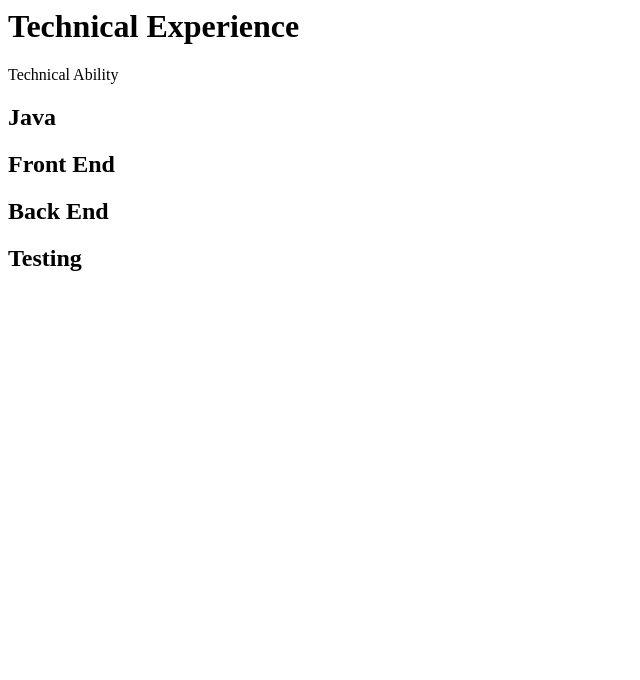
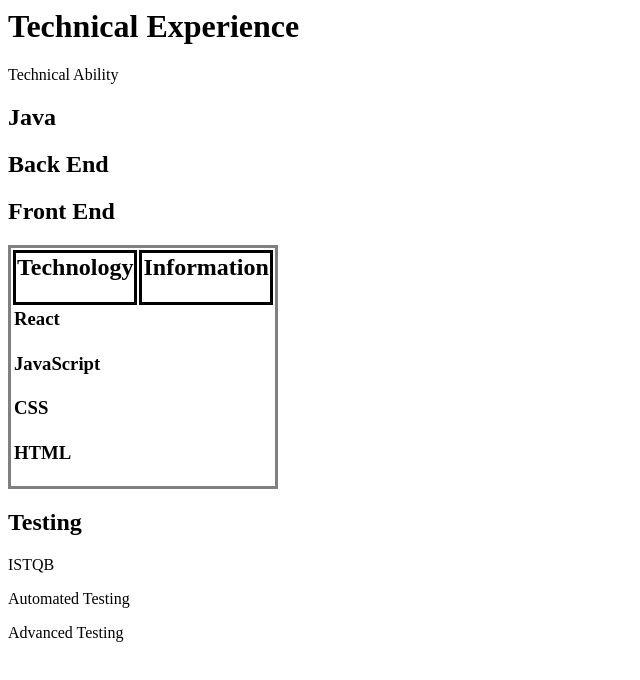
Before and after one commit to lwhamilton03/lwhamilton03.github.io, a website: page TechnicalExperience.html in a window 1280 px wide. Shown: the whole page, without its empty margins (0-640 px from the left). Drawn offline with Linux system fonts and the light colour scheme.

Commit message:
technical information added

```diff
--- a/TechnicalExperience.html
+++ b/TechnicalExperience.html
@@ -9,9 +9,56 @@
 
         <div id= "sections">
             <div id="java"><h2>Java</h2></div>
-            <div id="front"><h2>Front End </h2></div>
             <div id="back"><h2>Back End </h2></div>
-            <div id="testing"><h2> Testing </h2></div>
+            <div id="front">
+                <div><h2>Front End </h2></div>
+                <div>
+                    <!-- Introduce grids with gaps etc -->
+                    <table style ="border-style:solid">
+                        <thead >
+                            <th style ="border-style:solid" ><h2>Technology</h2></th>
+                            <th style ="border-style:solid"><h2>Information</h2></th>
+                        </thead>
+                        <tbody >
+                            <tr >
+                            <td ><h3>React</h3></td>
+                            </td>
+                            </tr>
+
+                            <tr>
+                                <td>
+                                    <h3>JavaScript</h3>
+                                </td>
+                                </td>
+                            </tr>
+
+                            <tr>
+                                <td>
+                                    <h3>CSS</h3>
+                                </td>
+                            </td>
+                            </tr>
+
+                            <tr>
+                                <td>
+                                    <h3>HTML</h3>
+                                </td>
+                            </td>
+                            </tr>
+                        </tbody>
+                    </table>
+                </div>
+
+            </div>
+            <div id="testing">
+                <div><h2> Testing </h2></div>
+                <div class = "grid-container">
+                    <div class="grid-item"><p>ISTQB</p></div>
+                    <div class = "grid-item"> <p> Automated Testing </p></div>
+                    <div class = "grid-item"><p> Advanced Testing</p> </div>
+                </div>
+            </div>
+
         </div>
     </body>
     <footer></footer>
```
Also changed, not shown: index.html (+4 -4 lines).
